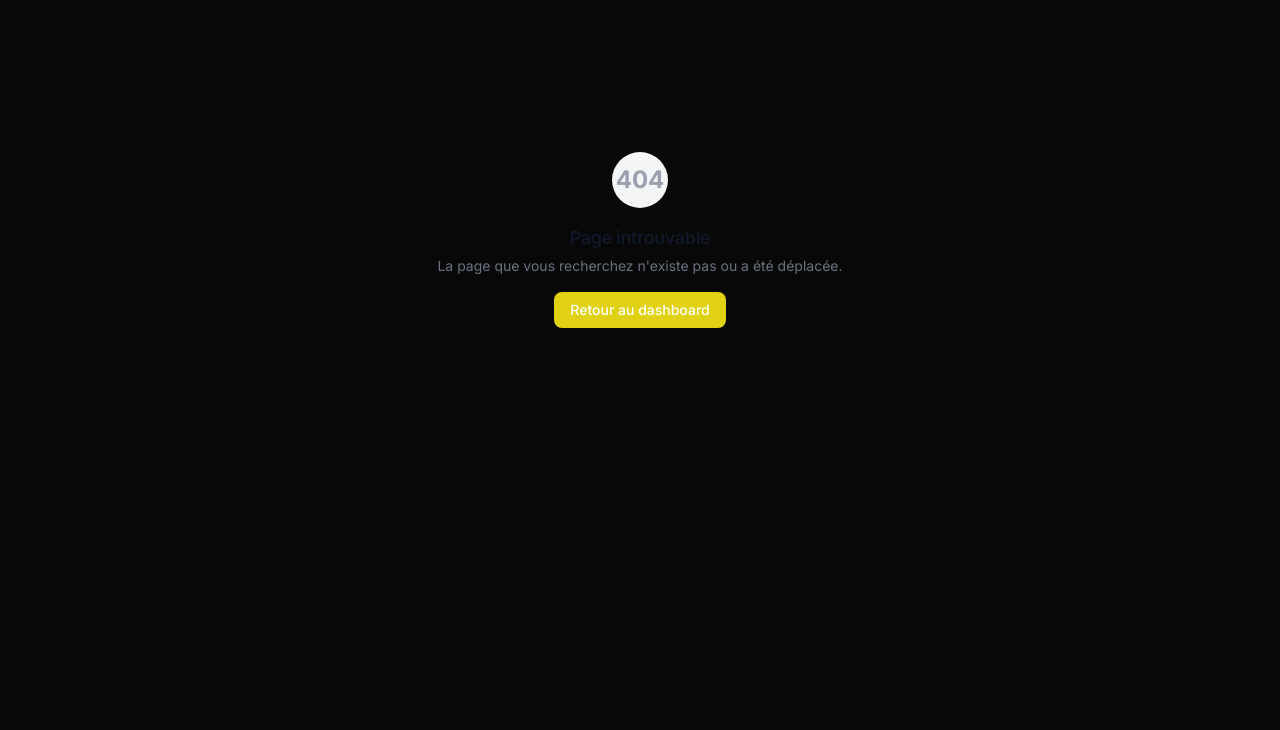
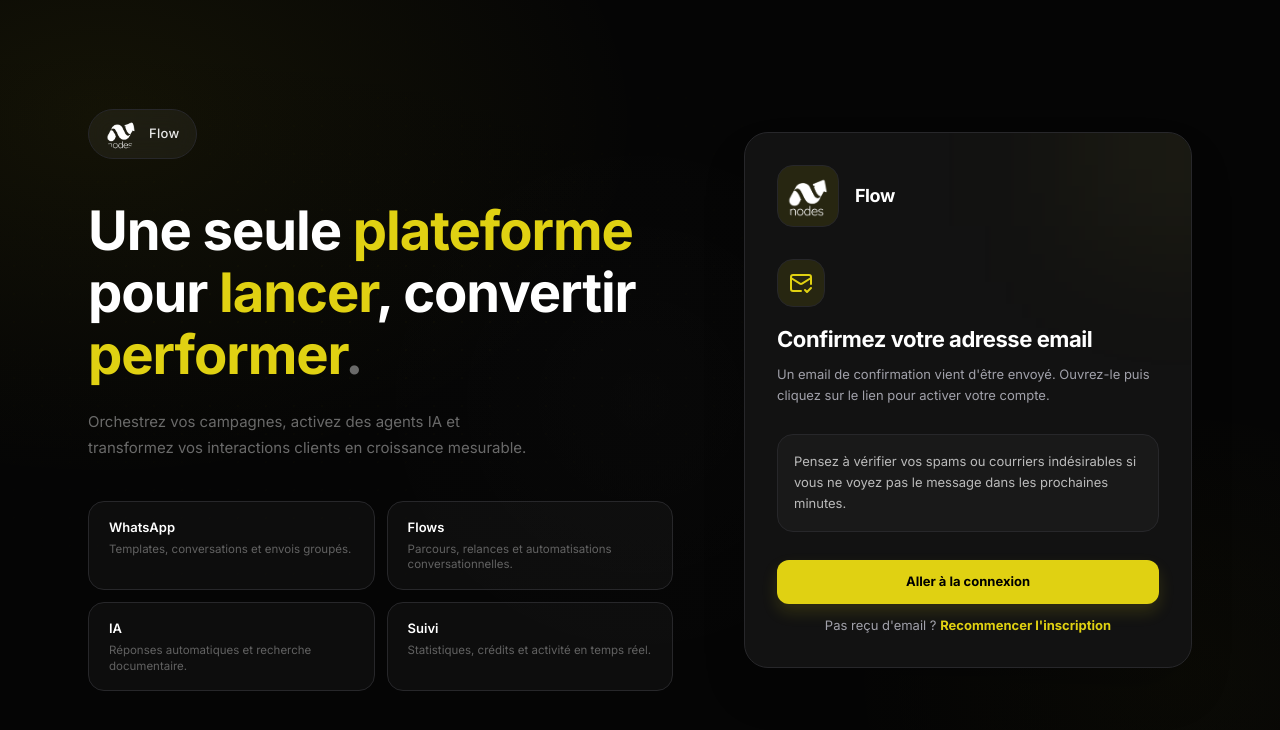
Before and after one commit to Jbenhur8901/messaging_frontend, a Next.js app: page /auth/confirm-email in a window 1280 px wide. Before the commit this address had no page. Shown: the top 730 px of the page. Built offline with nearby package versions, Linux system fonts and the light colour scheme.

Commit message:
black yellow front

```diff
--- /dev/null
+++ b/src/app/auth/confirm-email/page.tsx
@@ -0,0 +1,62 @@
+"use client"
+
+import Link from "next/link"
+import { useSearchParams } from "next/navigation"
+import { MailCheck } from "lucide-react"
+import {
+  Card,
+  CardContent,
+  CardFooter,
+  CardHeader,
+} from "@/components/ui/card"
+import { Button } from "@/components/ui/button"
+
+export default function ConfirmEmailPage() {
+  const searchParams = useSearchParams()
+  const email = searchParams.get("email")?.trim()
+
+  return (
+    <Card className="w-full border-0 bg-transparent p-0 shadow-none">
+      <CardHeader className="space-y-4 p-0">
+        <div className="flex h-12 w-12 items-center justify-center rounded-2xl border border-[#E0D112]/20 bg-[#E0D112]/10 text-[#E0D112]">
+          <MailCheck className="h-6 w-6" />
+        </div>
+        <div className="space-y-2">
+          <h2 className="text-[22px] font-bold tracking-tight text-white">
+            Confirmez votre adresse email
+          </h2>
+          <p className="text-[13px] leading-relaxed text-muted-foreground">
+            Un email de confirmation vient d&apos;être envoyé
+            {email ? <> à <span className="font-semibold text-white">{email}</span></> : null}.
+            Ouvrez-le puis cliquez sur le lien pour activer votre compte.
+          </p>
+        </div>
+      </CardHeader>
+
+      <CardContent className="px-0 pb-0 pt-7">
+        <div className="rounded-2xl border border-white/10 bg-white/[0.03] p-4 text-[13px] leading-relaxed text-white/70">
+          Pensez à vérifier vos spams ou courriers indésirables si vous ne voyez pas le message dans les prochaines minutes.
+        </div>
+      </CardContent>
+
+      <CardFooter className="flex flex-col gap-3 px-0 pb-0 pt-7">
+        <Button
+          asChild
+          className="h-11 w-full rounded-xl bg-[#E0D112] text-[13px] font-bold text-black shadow-lg shadow-[#E0D112]/15 hover:bg-[#E0D112]/90"
+        >
+          <Link href="/auth/login">Aller à la connexion</Link>
+        </Button>
+
+        <p className="text-center text-[13px] text-muted-foreground">
+          Pas reçu d&apos;email ?{" "}
+          <Link
+            href="/auth/register"
+            className="font-bold text-[#E0D112] transition-colors hover:text-[#E0D112]/80 hover:underline"
+          >
+            Recommencer l&apos;inscription
+          </Link>
+        </p>
+      </CardFooter>
+    </Card>
+  )
+}
--- a/src/app/auth/layout.tsx
+++ b/src/app/auth/layout.tsx
@@ -1,4 +1,4 @@
-import Image from "next/image"
+import { FlowLogo } from "@/components/brand/flow-logo"
 
 export default function AuthLayout({
   children,
@@ -10,13 +10,7 @@ export default function AuthLayout({
       <div className="relative z-10 mx-auto grid min-h-screen w-full max-w-6xl grid-cols-1 gap-10 px-6 py-12 lg:grid-cols-[1.1fr_0.9fr] lg:items-center">
         <div className="space-y-10 animate-fade-in">
           <div className="inline-flex items-center gap-3 rounded-full bg-white/5 px-4 py-2 text-[13px] font-medium text-white/90 border border-white/10 backdrop-blur-md">
-            <Image
-              src="https://phwyhgzcnnjffovepbrt.supabase.co/storage/v1/object/public/file/1.png"
-              alt="Flow"
-              width={32}
-              height={32}
-              className="rounded-full brightness-0 invert"
-            />
+            <FlowLogo size={32} className="rounded-full" priority />
             <span className="tracking-wide">Flow</span>
           </div>
 
@@ -66,14 +60,8 @@ export default function AuthLayout({
             <div className="absolute top-0 right-0 w-40 h-40 bg-[#E0D112]/8 blur-[80px] -mr-16 -mt-16 pointer-events-none" />
 
             <div className="mb-8 flex items-center gap-4 text-white">
-              <div className="p-2 rounded-2xl bg-[#E0D112]/10 border border-[#E0D112]/20">
-                <Image
-                  src="https://phwyhgzcnnjffovepbrt.supabase.co/storage/v1/object/public/file/1.png"
-                  alt="Flow"
-                  width={44}
-                  height={44}
-                  className="rounded-xl brightness-0 invert"
-                />
+              <div className="rounded-2xl border border-[#E0D112]/20 bg-[#E0D112]/10 p-2">
+                <FlowLogo size={44} className="rounded-xl" priority />
               </div>
               <p className="text-lg font-bold tracking-tight">Flow</p>
             </div>
--- a/src/app/auth/register/page.tsx
+++ b/src/app/auth/register/page.tsx
@@ -22,12 +22,12 @@ import { Loader2 } from "lucide-react"
 
 const registerSchema = z
   .object({
-    firstName: z.string().min(1, "Prénom requis"),
+    firstName: z.string().min(1, "Prenom requis"),
     lastName: z.string().min(1, "Nom requis"),
     email: z.string().email("Email invalide"),
     password: z
       .string()
-      .min(8, "Le mot de passe doit contenir au moins 8 caractères"),
+      .min(8, "Le mot de passe doit contenir au moins 8 caracteres"),
     confirmPassword: z.string(),
   })
   .refine((data) => data.password === data.confirmPassword, {
@@ -59,9 +59,15 @@ export default function RegisterPage() {
   const onSubmit = async (data: RegisterForm) => {
     setIsLoading(true)
     try {
-      await signup(data.email, data.password, data.firstName, data.lastName)
-      toast.success("Compte créé avec succès")
-      router.push("/onboarding")
+      const result = await signup(data.email, data.password, data.firstName, data.lastName)
+
+      if (result.emailVerified && result.isAuthenticated) {
+        toast.success("Compte cree avec succes")
+        router.push("/onboarding")
+        return
+      }
+
+      router.push(`/auth/confirm-email?email=${encodeURIComponent(data.email)}`)
     } catch (error) {
       const apiError = handleApiError(error)
       toast.error(apiError.message)
@@ -74,10 +80,10 @@ export default function RegisterPage() {
     <Card className="w-full border-0 bg-transparent p-0 shadow-none">
       <CardHeader className="space-y-2 p-0">
         <h2 className="text-[22px] font-bold tracking-tight text-white">
-          Créer un compte
+          Creer un compte
         </h2>
         <p className="text-[13px] leading-relaxed text-muted-foreground">
-          Renseignez vos informations pour démarrer rapidement.
+          Renseignez vos informations pour demarrer rapidement.
         </p>
       </CardHeader>
 
@@ -85,7 +91,7 @@ export default function RegisterPage() {
         <CardContent className="space-y-5 px-0 pb-0 pt-7">
           <div className="grid gap-4 sm:grid-cols-2">
             <div className="space-y-1.5">
-              <Label htmlFor="firstName" className={labelClass}>Prénom</Label>
+              <Label htmlFor="firstName" className={labelClass}>Prenom</Label>
               <Input
                 id="firstName"
                 placeholder="Jean"
@@ -94,7 +100,7 @@ export default function RegisterPage() {
                 disabled={isLoading}
               />
               {errors.firstName && (
-                <p className="text-xs text-destructive mt-1">{errors.firstName.message}</p>
+                <p className="mt-1 text-xs text-destructive">{errors.firstName.message}</p>
               )}
             </div>
             <div className="space-y-1.5">
@@ -107,7 +113,7 @@ export default function RegisterPage() {
                 disabled={isLoading}
               />
               {errors.lastName && (
-                <p className="text-xs text-destructive mt-1">{errors.lastName.message}</p>
+                <p className="mt-1 text-xs text-destructive">{errors.lastName.message}</p>
               )}
             </div>
           </div>
@@ -123,7 +129,7 @@ export default function RegisterPage() {
               disabled={isLoading}
             />
             {errors.email && (
-              <p className="text-xs text-destructive mt-1">{errors.email.message}</p>
+              <p className="mt-1 text-xs text-destructive">{errors.email.message}</p>
             )}
           </div>
 
@@ -132,13 +138,13 @@ export default function RegisterPage() {
             <Input
               id="password"
               type="password"
-              placeholder="••••••••"
+              placeholder="********"
               className={inputClass}
               {...register("password")}
               disabled={isLoading}
             />
             {errors.password && (
-              <p className="text-xs text-destructive mt-1">{errors.password.message}</p>
+              <p className="mt-1 text-xs text-destructive">{errors.password.message}</p>
             )}
           </div>
 
@@ -147,13 +153,13 @@ export default function RegisterPage() {
             <Input
               id="confirmPassword"
               type="password"
-              placeholder="••••••••"
+              placeholder="********"
               className={inputClass}
               {...register("confirmPassword")}
               disabled={isLoading}
             />
             {errors.confirmPassword && (
-              <p className="text-xs text-destructive mt-1">{errors.confirmPassword.message}</p>
+              <p className="mt-1 text-xs text-destructive">{errors.confirmPassword.message}</p>
             )}
           </div>
         </CardContent>
@@ -161,18 +167,18 @@ export default function RegisterPage() {
         <CardFooter className="flex flex-col gap-5 px-0 pb-0 pt-7">
           <Button
             type="submit"
-            className="w-full h-11 text-[13px] font-bold rounded-xl transition-all hover:scale-[1.01] active:scale-[0.99] bg-[#E0D112] hover:bg-[#E0D112]/90 text-black shadow-lg shadow-[#E0D112]/15"
+            className="h-11 w-full rounded-xl bg-[#E0D112] text-[13px] font-bold text-black shadow-lg shadow-[#E0D112]/15 transition-all hover:scale-[1.01] hover:bg-[#E0D112]/90 active:scale-[0.99]"
             disabled={isLoading}
           >
             {isLoading && <Loader2 className="mr-2 h-4 w-4 animate-spin" />}
-            Créer mon compte
+            Creer mon compte
           </Button>
 
           <p className="text-center text-[13px] text-muted-foreground">
-            Déjà un compte ?{" "}
+            Deja un compte ?{" "}
             <Link
               href="/auth/login"
-              className="font-bold text-[#E0D112] hover:underline hover:text-[#E0D112]/80 transition-colors"
+              className="font-bold text-[#E0D112] transition-colors hover:text-[#E0D112]/80 hover:underline"
             >
               Se connecter
             </Link>
--- a/src/app/layout.tsx
+++ b/src/app/layout.tsx
@@ -14,9 +14,9 @@ export const metadata: Metadata = {
   title: "Flow - Marketing interactif et agents IA",
   description: "Plateforme WhatsApp de marketing interactif, conversations automatisees et agents IA.",
   icons: {
-    icon: "https://phwyhgzcnnjffovepbrt.supabase.co/storage/v1/object/public/file/2.png",
-    apple: "https://phwyhgzcnnjffovepbrt.supabase.co/storage/v1/object/public/file/2.png",
-    shortcut: "https://phwyhgzcnnjffovepbrt.supabase.co/storage/v1/object/public/file/2.png",
+    icon: "/logo-nodes.png",
+    apple: "/logo-nodes.png",
+    shortcut: "/logo-nodes.png",
   },
 }
 
--- a/src/app/onboarding/layout.tsx
+++ b/src/app/onboarding/layout.tsx
@@ -1,4 +1,4 @@
-import Image from "next/image"
+import { FlowLogo } from "@/components/brand/flow-logo"
 
 export default function OnboardingLayout({
   children,
@@ -11,13 +11,7 @@ export default function OnboardingLayout({
         <div className="flex w-full justify-center">
           <div className="w-full max-w-md rounded-2xl border border-white/10 bg-[#111111] p-7 shadow-2xl animate-slide-up">
             <div className="mb-6 flex items-center gap-3">
-              <Image
-                src="https://f005.backblazeb2.com/file/nodes600/logo-nodes.png"
-                alt="Flow"
-                width={40}
-                height={40}
-                className="rounded-lg"
-              />
+              <FlowLogo size={40} className="rounded-lg" priority />
               <div>
                 <p className="text-[15px] font-semibold tracking-tight text-white">Flow</p>
                 <p className="text-[11px] text-white/40">WhatsApp marketing interactif &amp; agents IA</p>
--- a/src/app/onboarding/page.tsx
+++ b/src/app/onboarding/page.tsx
@@ -12,7 +12,7 @@ import { Button } from "@/components/ui/button"
 import { Input } from "@/components/ui/input"
 import { Label } from "@/components/ui/label"
 import { toast } from "sonner"
-import { Loader2, Plus, ChevronRight, Crown, ShieldCheck, User } from "lucide-react"
+import { Loader2, Plus, ChevronRight, Crown, ShieldCheck, User, LogOut } from "lucide-react"
 
 const organizationSchema = z.object({
   name: z.string().min(2, "Le nom doit contenir au moins 2 caractères"),
@@ -28,7 +28,7 @@ const roleConfig = {
 
 export default function OnboardingPage() {
   const router = useRouter()
-  const { user, setUser, setOrganizations: setSessionOrganizations, setActiveOrgId } = useAuthStore()
+  const { user, setUser, setOrganizations: setSessionOrganizations, setActiveOrgId, logout } = useAuthStore()
   const {
     organizations,
     fetchOrganizations,
@@ -36,6 +36,7 @@ export default function OnboardingPage() {
     isLoading: isLoadingOrganizations,
   } = useOrganizationStore()
   const [isLoading, setIsLoading] = useState(false)
+  const [isLoggingOut, setIsLoggingOut] = useState(false)
   const [showCreateForm, setShowCreateForm] = useState(false)
 
   const {
@@ -115,8 +116,19 @@ export default function OnboardingPage() {
     router.push("/dashboard")
   }
 
+  const handleLogout = async () => {
+    setIsLoggingOut(true)
+    try {
+      await logout()
+    } catch {
+      toast.error("Erreur lors de la déconnexion")
+      setIsLoggingOut(false)
+    }
+  }
+
   return (
     <div className="space-y-5">
+      <div className="flex items-start justify-between gap-3">
         <div className="space-y-1.5">
           <h2 className="text-xl font-semibold tracking-tight text-white">
             Bienvenue{user?.first_name ? `, ${user.first_name}` : ""}
@@ -124,6 +136,18 @@ export default function OnboardingPage() {
           <p className="text-[12px] text-white/40">
             Choisissez une organisation.
           </p>
+        </div>
+        <Button
+          type="button"
+          variant="outline"
+          size="sm"
+          className="shrink-0 rounded-xl border-white/10 bg-transparent text-white/70 hover:border-white/20 hover:bg-white/[0.04] hover:text-white"
+          onClick={() => void handleLogout()}
+          disabled={isLoggingOut || isLoading}
+        >
+          {isLoggingOut ? <Loader2 className="animate-spin" /> : <LogOut />}
+          Déconnexion
+        </Button>
       </div>
 
       {isLoadingOrganizations ? (
--- /dev/null
+++ b/src/components/brand/flow-logo.tsx
@@ -0,0 +1,32 @@
+import Image from "next/image"
+import { cn } from "@/lib/utils"
+
+interface FlowLogoProps {
+  size?: number
+  className?: string
+  imageClassName?: string
+  priority?: boolean
+}
+
+export function FlowLogo({
+  size = 32,
+  className,
+  imageClassName,
+  priority = false,
+}: FlowLogoProps) {
+  return (
+    <div
+      className={cn("flex items-center justify-center overflow-hidden", className)}
+      style={{ width: size, height: size }}
+    >
+      <Image
+        src="/logo-nodes.png"
+        alt="Flow"
+        width={size}
+        height={size}
+        priority={priority}
+        className={cn("h-full w-full object-contain brightness-0 invert", imageClassName)}
+      />
+    </div>
+  )
+}
--- a/src/components/layout/mobile-nav.tsx
+++ b/src/components/layout/mobile-nav.tsx
@@ -1,10 +1,10 @@
 "use client"
 
-import Image from "next/image"
 import { useMemo, useState } from "react"
 import Link from "next/link"
 import { usePathname } from "next/navigation"
 import { cn } from "@/lib/utils"
+import { FlowLogo } from "@/components/brand/flow-logo"
 import { Avatar, AvatarFallback } from "@/components/ui/avatar"
 import { Sheet, SheetContent, SheetTitle } from "@/components/ui/sheet"
 import { ChevronDown, LogOut } from "lucide-react"
@@ -13,9 +13,6 @@ import {
   getActiveHref,
   getFilteredNavigationSections,
 } from "./navigation"
-
-const BRAND_ICON_URL =
-  "https://phwyhgzcnnjffovepbrt.supabase.co/storage/v1/object/public/file/2.png"
 
 interface MobileNavProps {
   open: boolean
@@ -73,13 +70,7 @@ export function MobileNav({ open, onClose }: MobileNavProps) {
             onClick={onClose}
           >
             <div className="flex h-8 w-8 items-center justify-center overflow-hidden rounded-lg bg-white/10">
-              <Image
-                src={BRAND_ICON_URL}
-                alt="Flow"
-                width={32}
-                height={32}
-                className="h-full w-full object-cover"
-              />
+              <FlowLogo size={32} />
             </div>
             <div>
               <SheetTitle className="text-sm font-semibold leading-tight text-white">
--- a/src/components/layout/sidebar.tsx
+++ b/src/components/layout/sidebar.tsx
@@ -1,10 +1,10 @@
 "use client"
 
-import Image from "next/image"
 import Link from "next/link"
 import { usePathname } from "next/navigation"
 import { useMemo, useState } from "react"
 import { cn } from "@/lib/utils"
+import { FlowLogo } from "@/components/brand/flow-logo"
 import { Avatar, AvatarFallback } from "@/components/ui/avatar"
 import {
   Tooltip,
@@ -18,9 +18,6 @@ import {
   getActiveHref,
   getFilteredNavigationSections,
 } from "./navigation"
-
-const BRAND_ICON_URL =
-  "https://phwyhgzcnnjffovepbrt.supabase.co/storage/v1/object/public/file/2.png"
 
 interface SidebarProps {
   collapsed: boolean
@@ -74,13 +71,7 @@ export function Sidebar({ collapsed, onToggleCollapse }: SidebarProps) {
                     onClick={onToggleCollapse}
                     className="mx-auto flex h-8 w-8 items-center justify-center overflow-hidden rounded-lg bg-white/10 transition-opacity hover:opacity-90"
                   >
-                    <Image
-                      src={BRAND_ICON_URL}
-                      alt="Flow"
-                      width={32}
-                      height={32}
-                      className="h-full w-full object-cover"
-                    />
+                    <FlowLogo size={32} />
                   </button>
                 </TooltipTrigger>
                 <TooltipContent side="right">Ouvrir le menu</TooltipContent>
@@ -89,13 +80,7 @@ export function Sidebar({ collapsed, onToggleCollapse }: SidebarProps) {
               <div className="flex w-full items-center justify-between">
                 <div className="flex items-center gap-2.5">
                   <div className="flex h-8 w-8 shrink-0 items-center justify-center overflow-hidden rounded-lg bg-white/10">
-                    <Image
-                      src={BRAND_ICON_URL}
-                      alt="Flow"
-                      width={32}
-                      height={32}
-                      className="h-full w-full object-cover"
-                    />
+                    <FlowLogo size={32} />
                   </div>
                   <p className="truncate text-sm font-semibold text-white">Flow</p>
                 </div>
--- a/src/stores/auth-store.ts
+++ b/src/stores/auth-store.ts
@@ -44,7 +44,7 @@ interface AuthState {
     firstName: string,
     lastName: string,
     organizationName?: string
-  ) => Promise<void>
+  ) => Promise<{ emailVerified: boolean; isAuthenticated: boolean }>
   logout: () => Promise<void>
   fetchProfile: () => Promise<void>
   clearError: () => void
@@ -176,15 +176,33 @@ export const useAuthStore = create<AuthState>()(
             organizationName || ""
           )
 
+          const safeUser = sanitizeUser({ ...response.user, is_first_login: true })
+          const isAuthenticated = !!response.session
+
+          if (!isAuthenticated && typeof window !== "undefined") {
+            authStorage.removeItem("access_token")
+            authStorage.removeItem("refresh_token")
+            authStorage.removeItem("user")
+            authStorage.removeItem("auth-storage")
+            sessionStorage.removeItem("mfa_required")
+            sessionStorage.removeItem("mfa_pre_auth_token")
+            try { localStorage.removeItem("organization-storage") } catch {}
+          }
+
           set({
-            user: sanitizeUser({ ...response.user, is_first_login: true }),
+            user: isAuthenticated ? safeUser : null,
             apiKey: null,
             organizations: [],
             activeOrgId: null,
-            isAuthenticated: true,
+            isAuthenticated,
             isLoading: false,
-            showMFARecommendation: true,
+            showMFARecommendation: isAuthenticated && !response.user.mfa_enabled,
           })
+
+          return {
+            emailVerified: !!response.user.email_verified,
+            isAuthenticated,
+          }
         } catch (error) {
           set({
             error: error instanceof Error ? error.message : "Erreur d'inscription",
```
Lines whose indentation alone changed are shown as unchanged.
